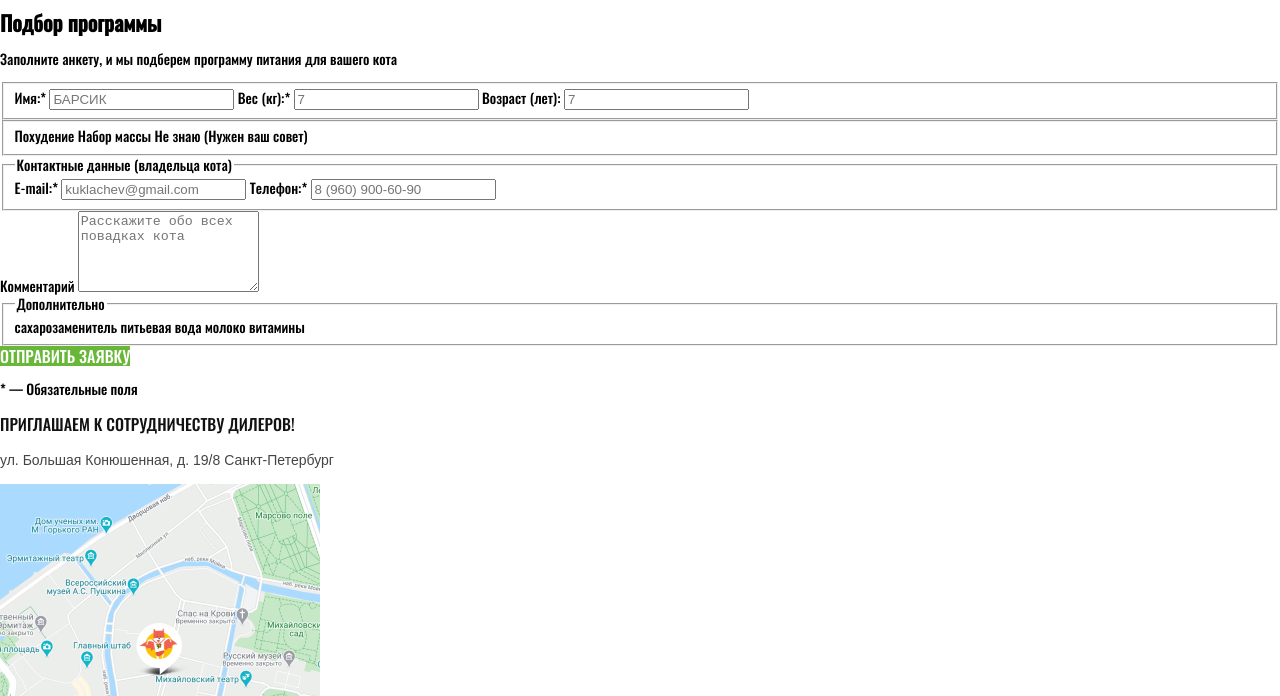
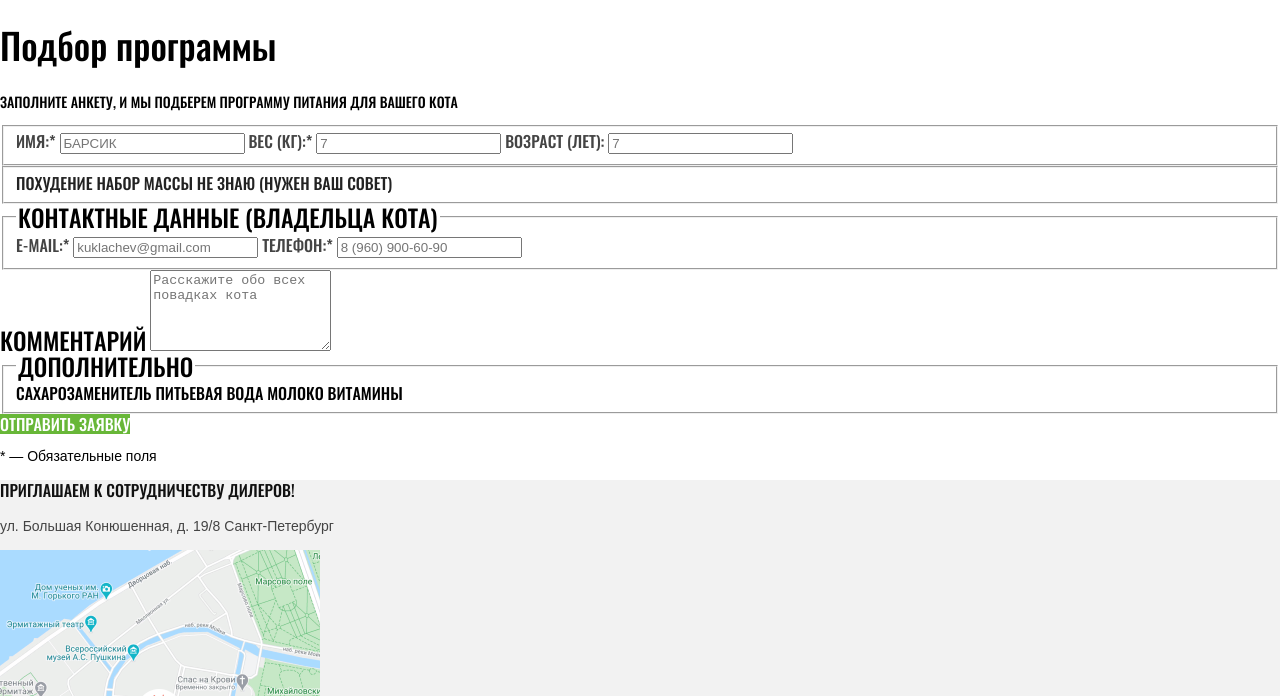
Before and after one commit to karlbelousov/cat-energy, a website: page source/form.html in a window 1280 px wide. Shown: the part 104-800 px from the top of the page. Drawn offline with Linux system fonts and the light colour scheme.

Commit message:
стилизация страницы подбора программы

```diff
--- a/source/form.html
+++ b/source/form.html
@@ -30,10 +30,10 @@
     </nav>
   </header>
   <main class="page__main page-main">
-    <section class="program-selection">
-      <h1 class="program-selection__title">Подбор программы</h1>
-      <p class="program-selection__subtitle">Заполните анкету, и мы подберем программу питания для вашего кота</p>
-      <form class="program-selection__form form" action="https://echo.htmlacademy.ru/">
+    <section class="programm-selection">
+      <h1 class="programm-selection__title">Подбор программы</h1>
+      <p class="programm-selection__subtitle">Заполните анкету, и мы подберем программу питания для вашего кота</p>
+      <form class="programm-selection__form form" action="https://echo.htmlacademy.ru/">
         <fieldset class="form__fieldset">
           <legend class="visually-hidden">Данные кота</legend>
           <label class="field">
@@ -79,8 +79,8 @@
           </label>
         </fieldset>
         <div class="form__fieldset">
-          <label class="form__title field" for="comment">Комментарий</label>
-          <textarea class="field__input" id="comment" rows="5" placeholder="Расскажите обо всех повадках кота"></textarea>
+          <label class="form__title" for="comment">Комментарий</label>
+          <textarea class="form__input" id="comment" rows="5" placeholder="Расскажите обо всех повадках кота"></textarea>
         </div>
         <fieldset class="form__fieldset">
           <legend class="form__title">Дополнительно</legend>
--- a/source/sass/blocks/contacts.scss
+++ b/source/sass/blocks/contacts.scss
@@ -1,3 +1,7 @@
+.contacts {
+  background-color: $basic-grey;
+}
+
 .contacts__heading {
   color: $special-black;
   font-size: 16px;
--- /dev/null
+++ b/source/sass/blocks/control.scss
@@ -0,0 +1,5 @@
+.control {
+  &--radio {
+    color: $special-dark-grey-2;
+  }
+}
--- /dev/null
+++ b/source/sass/blocks/field.scss
@@ -0,0 +1,3 @@
+.field {
+  color: $special-dark-grey;
+}
--- /dev/null
+++ b/source/sass/blocks/form.scss
@@ -0,0 +1,17 @@
+.form {
+  font-size: 16px;
+  line-height: 18px;
+  text-transform: uppercase;
+}
+
+.form__title {
+  font-size: 24px;
+  line-height: 26px;
+}
+
+.form__legend {
+  font-family: "Arial";
+  font-size: 14px;
+  line-height: 16px;
+  text-transform: none;
+}
--- /dev/null
+++ b/source/sass/blocks/programm-selection.scss
@@ -0,0 +1,9 @@
+.programm-selection__title {
+  font-size: 36px;
+  line-height: 1;
+  font-weight: 400;
+}
+
+.programm-selection__subtitle {
+  text-transform: uppercase;
+}
--- a/source/sass/style.scss
+++ b/source/sass/style.scss
@@ -24,3 +24,7 @@
 @import "blocks/additional-product.scss";
 @import "blocks/additional-card.scss";
 @import "blocks/offer.scss";
+@import "blocks/programm-selection.scss";
+@import "blocks/form.scss";
+@import "blocks/field.scss";
+@import "blocks/control.scss";
```
Also changed, not shown: source/css/style.css, 1 other file.
